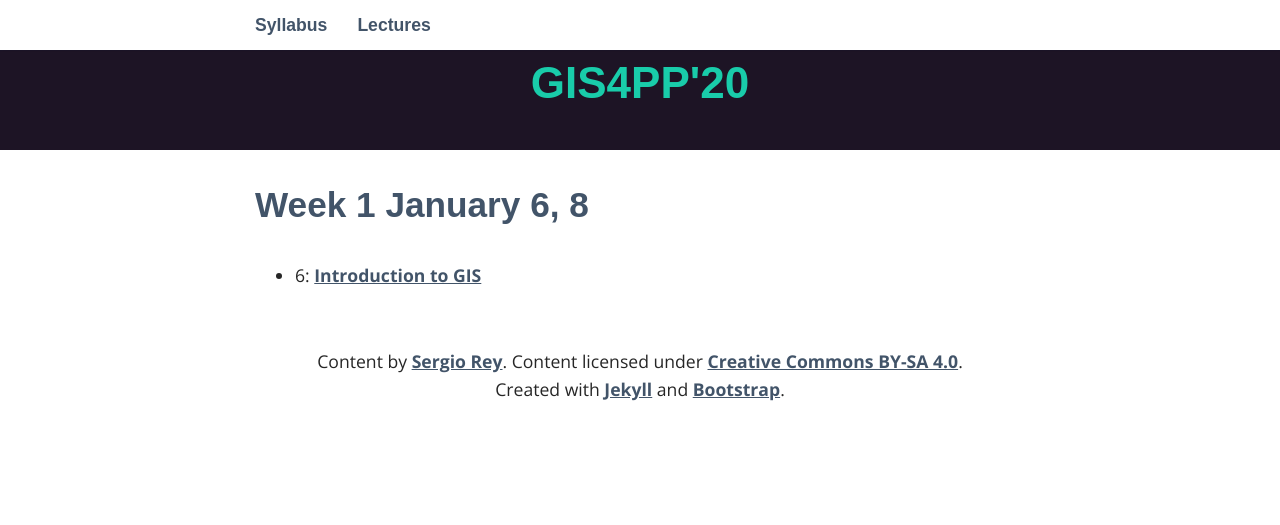
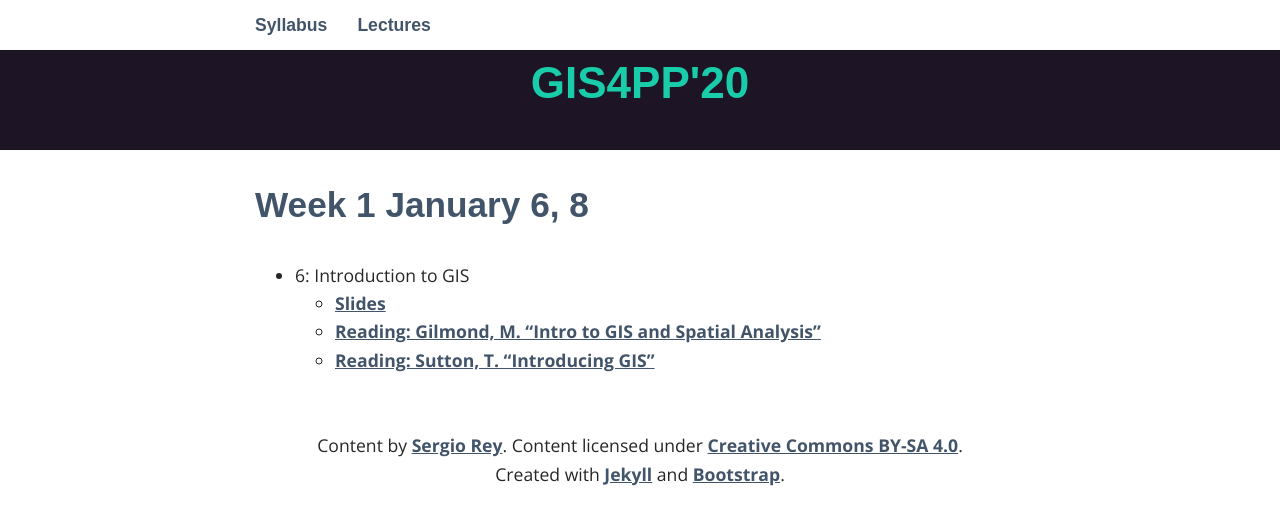
Before and after one commit to sjsrey/gis4pp20, a Jekyll site: the page built from lectures/index.md, in a window 1280 px wide. Shown: the top 525 px of the page. Built offline with Jekyll 4.4.1, drawn with Linux system fonts in a browser that asks for light colours; some web fonts are replaced.

Commit message:
Reading 1

```diff
--- a/lectures/index.md
+++ b/lectures/index.md
@@ -5,4 +5,7 @@ title: Lectures
 
 ## Week 1 January 6, 8
 
-- 6: <a href="../slides/lecture_01.html">Introduction to GIS</a>
+- 6: Introduction to GIS
+  - <a href="../slides/lecture_01.html">Slides</a>
+  - <a href="https://mgimond.github.io/Spatial/introGIS.html">Reading: Gilmond, M. "Intro to GIS and Spatial Analysis"</a>
+  - <a href="https://docs.qgis.org/3.4/en/docs/gentle_gis_introduction/introducing_gis.html">Reading: Sutton, T. "Introducing GIS" </a>
```
